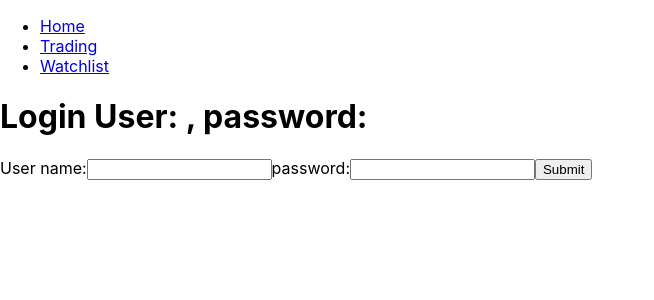
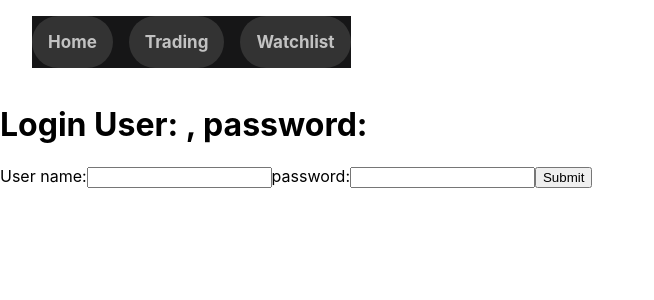
Before and after one commit to stringtheory92/phase-3-project-react-side, a React (Create React App) app: page / in a window 1280 px wide. Shown: the top 300 px of the page, without its empty margins (0-654 px from the left). Built offline with nearby package versions, Linux system fonts and the light colour scheme; no server answers.

Commit message:
edited homescreen and navbar css

```diff
--- /dev/null
+++ b/db.json
@@ -0,0 +1,19 @@
+{
+  "posts": [
+    {
+      "id": 1,
+      "title": "json-server",
+      "author": "typicode"
+    }
+  ],
+  "comments": [
+    {
+      "id": 1,
+      "body": "some comment",
+      "postId": 1
+    }
+  ],
+  "profile": {
+    "name": "typicode"
+  }
+}
--- a/src/HomeScreen.js
+++ b/src/HomeScreen.js
@@ -21,17 +21,22 @@ function HomeScreen({ toggleLogIn }) {
   const displayStocks = stockData.map((stock) => {
     return (
       <div>
-        <button onClick={handleClick}>Log Out</button>
-        <h1>HOME</h1>
-        <h2>{stock.company}</h2>
-        {stock.ticker}
+        <h2>{stock.ticker}</h2>
+        {stock.company}
+        {/* {stock.stock_prices.price} */}
       </div>
     );
   });
 
   // console.log(displayStocks)
 
-  return <div>{displayStocks}</div>;
+  return (
+    <div>
+      <h1>HOME</h1>
+      <button onClick={handleClick}>Log Out</button>
+      {displayStocks}
+    </div>
+  )
 }
 
 export default HomeScreen;
--- a/src/index.css
+++ b/src/index.css
@@ -11,3 +11,45 @@ code {
   font-family: source-code-pro, Menlo, Monaco, Consolas, 'Courier New',
     monospace;
 }
+
+
+/* =========== Nav =============================================== */
+.nav {
+  /* background-color: rgb(247, 247, 252, 0.20); */
+  color: rgb(194, 194, 194);
+  display: flex;
+  justify-content: space-between;
+  align-items: stretch;
+  /* gap: 10rem; */
+  padding: 1rem 2rem;
+  /* font-family: "Times New Roman"; */
+  font-size: 17px;
+  font-weight: bold;
+  /* position: fixed; */
+}
+
+.nav ul {
+  background:rgb(22, 22, 23);
+  padding: 0;
+  margin: 0;
+  list-style: none;
+  display: flex;
+  gap: 1rem;
+}
+
+.nav a {
+  color: inherit;
+  text-decoration: none;
+  display: flex;
+  align-items: center;
+  padding: 1rem;
+}
+
+.nav li.active {
+  border-radius: 50px;
+  background-color: #333;
+}
+
+.nav li:hover {
+  background-color: #777;
+}
```
